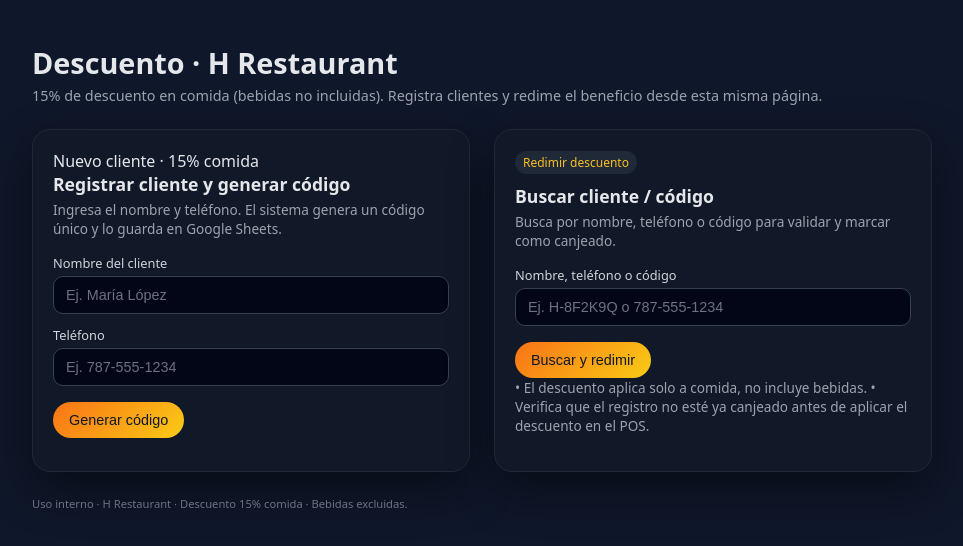
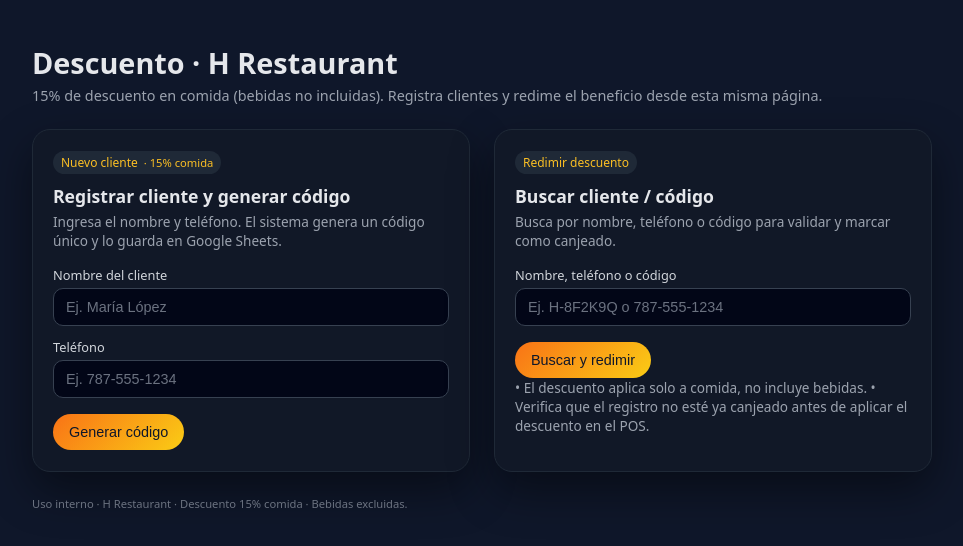
Before and after one commit to jqnovahub/h_rest_disc, a plain HTML site: page index.html in a window 1280 px wide. Shown: the whole page, without its empty margins (158-1121 px from the left). Drawn offline with Linux system fonts and the light colour scheme.

Commit message:
index.html

```diff
--- a/index.html
+++ b/index.html
@@ -208,7 +208,7 @@
     <div class="grid">
       <!-- Registrar -->
       <section class="card">
-        <div class="badge>
+        <div class="badge">
           <span>Nuevo cliente</span> · 15% comida
         </div>
         <h2>Registrar cliente y generar código</h2>
```
